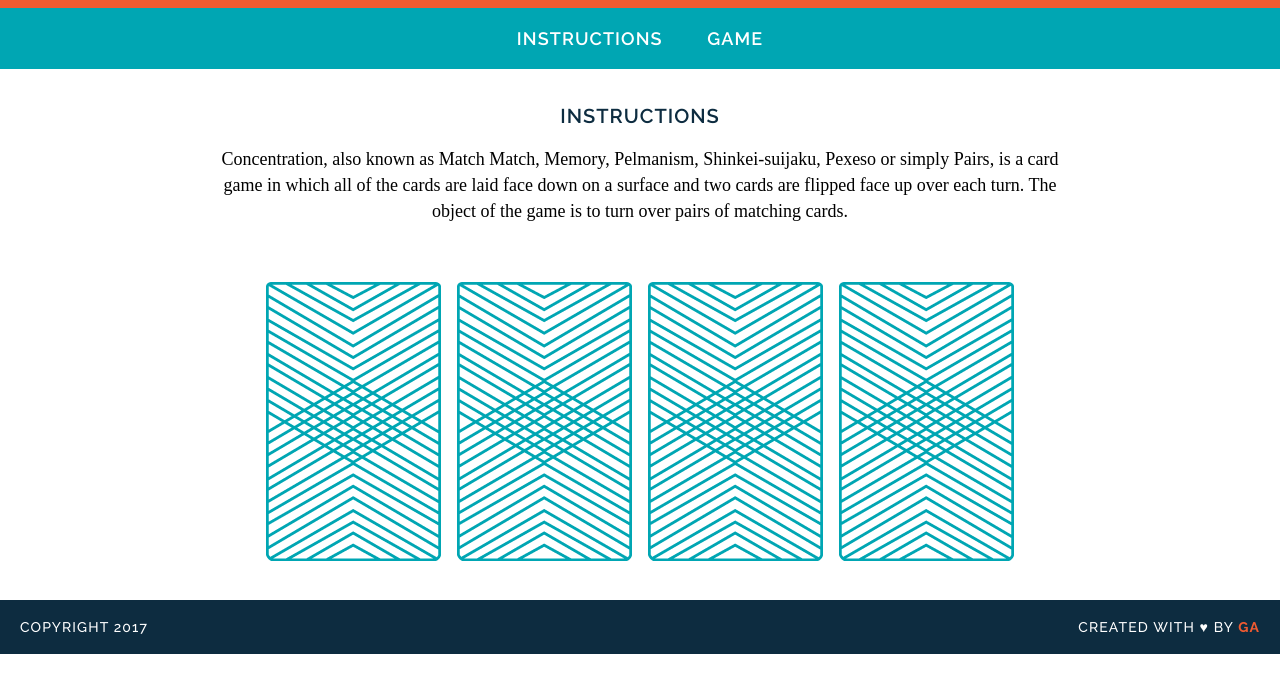
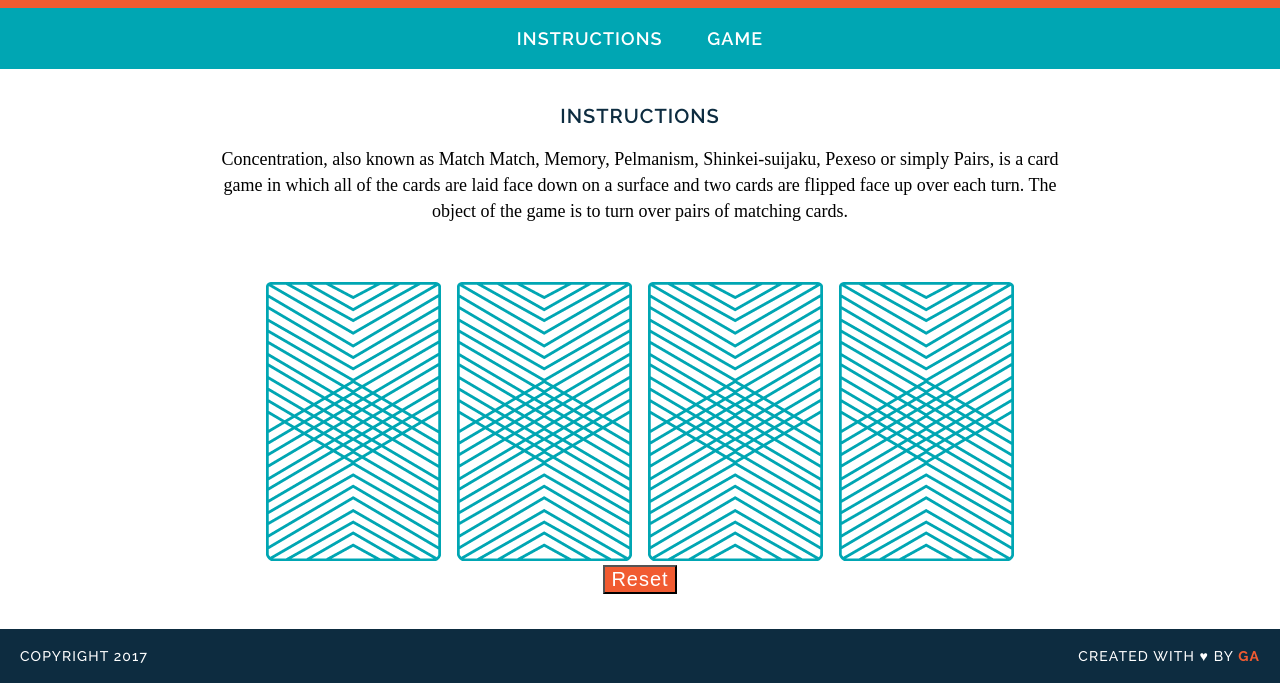
Before and after one commit to cyoder1/wdi-fundamentals-memorygame, a plain HTML site: page memory-game-1/memory-game/index.html in a window 1280 px wide. Shown: the part 105-800 px from the top of the page. Drawn offline with Linux system fonts and the light colour scheme; a web font is replaced by a local one.

Commit message:
created game logic

```diff
--- a/memory-game-1/memory-game/css/style.css
+++ b/memory-game-1/memory-game/css/style.css
@@ -94,6 +94,15 @@ img {
   margin: 40px 8px 0;
 }
 
+ button {
+  color: white;
+  font-size: 20px;
+  margin: 0;
+  font-weight: 400;
+  letter-spacing: 0.05em;
+  background-color: #F15B31;
+}
+
 /* =============================
 FOOTER
 ================================ */
--- a/memory-game-1/memory-game/index.html
+++ b/memory-game-1/memory-game/index.html
@@ -26,7 +26,7 @@
 		</p>
 
 		<div id="game-board" class="board clearfix"></div>
-
+		<button type = "reset">Reset</button>
 	</main>
 
 	<footer class="clearfix">
--- a/memory-game-1/memory-game/js/main.js
+++ b/memory-game-1/memory-game/js/main.js
@@ -1,13 +1,15 @@
 console.log("Up and running!"); //ensures javascript is running
 
+
+let cardElement;
 //loops through cards and sets images and click listeners for play
 function createBoard(){
 	for (let i = 0; i < cards.length; i++) {
-    let cardElement = document.createElement('img');
-    cardElement.setAttribute('src', 'images/back.png');
+    cardElement = document.createElement('img');
+   cardElement.setAttribute('src', 'images/back.png');
     cardElement.setAttribute('data-id', i);
     cardElement.addEventListener('click', flipCard);
-    document.getElementById('game-board').appendChild(cardElement);
+   document.getElementById('game-board').appendChild(cardElement);
 }
 
 }
@@ -59,3 +61,26 @@ function flipCard(){
 }
 //calls create board to start game
 createBoard();
+
+function resetCards() {
+	document.location.reload(true)
+}
+
+//First attempt at reset button
+	//console.log("working");
+	 //  cardsInPlay.length = 0;
+	 //  cards.length = 0;
+
+	   //document.getElementById('game-board').removeChild(cardElement);
+	   //for (let c = 0; c < 5; c++) {
+	 // document.getElementById('game-board').removeChild(cardElement);
+    //cardElement = document.createElement('img');
+   //cardElement.setAttribute('src', 'images/back.png');
+   // cardElement.setAttribute('data-id', c);
+   // cardElement.addEventListener('click', flipCard);
+   //document.getElementById('game-board').insertBefore(cardElement, document.getElementById('game-board').firstChild);
+	//}
+  // };
+
+	const button = document.querySelector('button');
+   button.addEventListener("click", resetCards);
```
